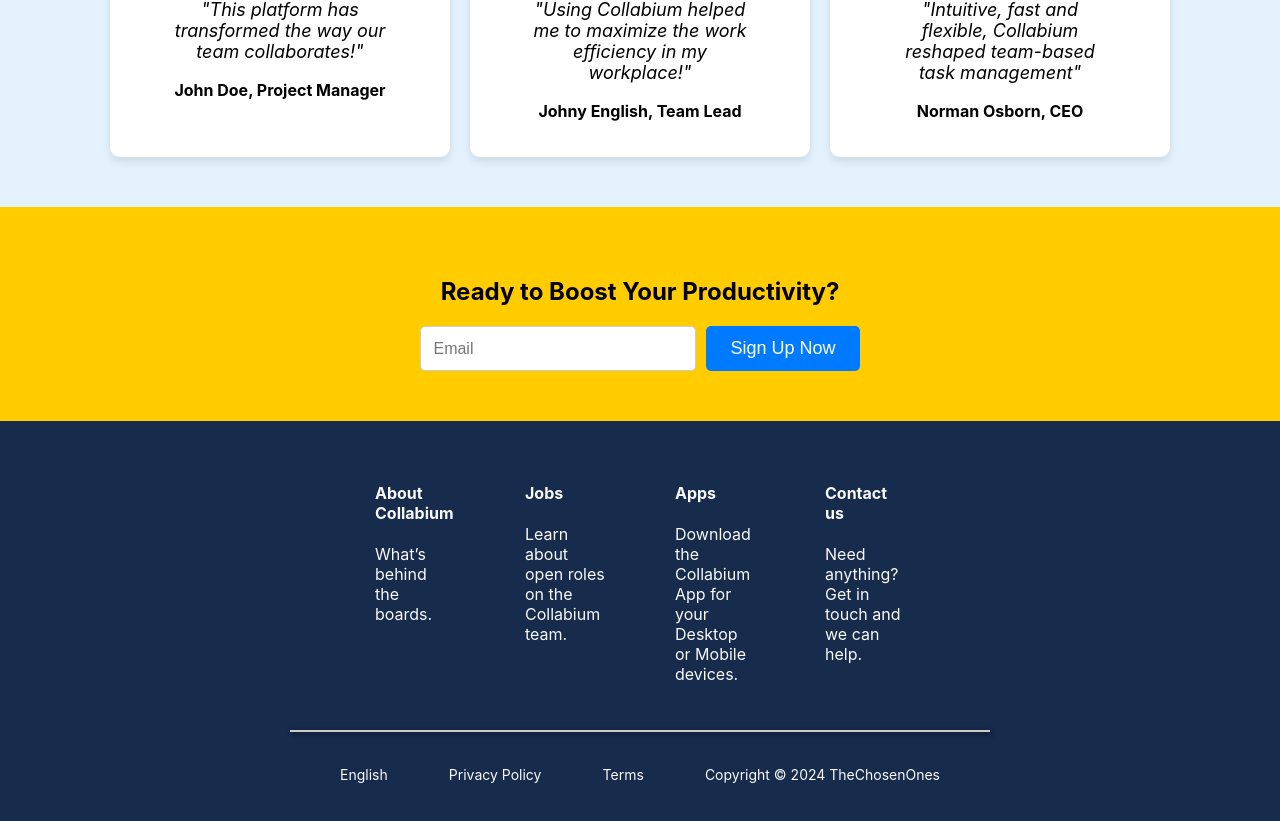
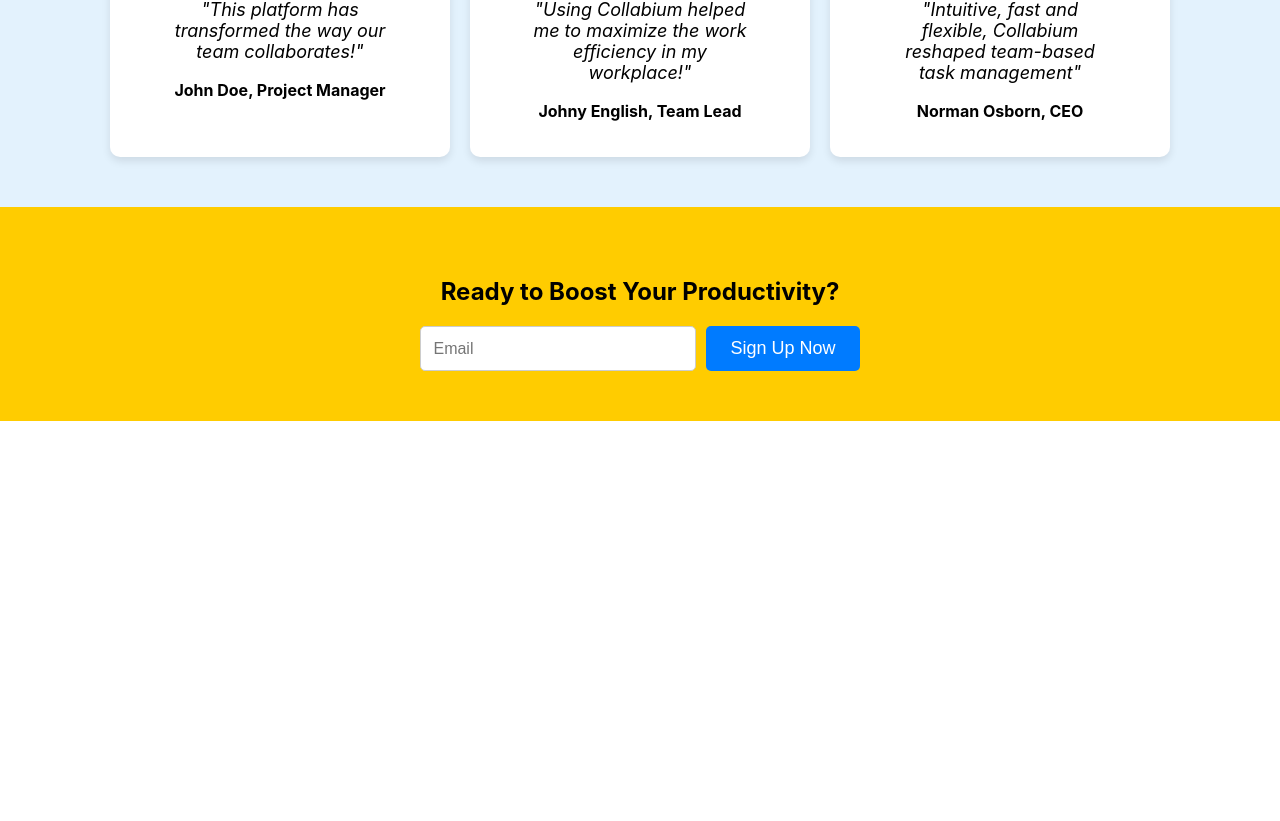
Before and after one commit to KianShirvani/TheChosenOnes, a React (Create React App) app in the folder frontend/: page / in a window 1280 px wide. Shown: the part 1159-1980 px from the top of the page. After the commit the page ends 1580 px from the top, so only its background shows below. Built offline with nearby package versions, Linux system fonts and the light colour scheme.

Commit message:
test the funstion for login page and signup page.

```diff
--- a/frontend/src/App.js
+++ b/frontend/src/App.js
@@ -3,9 +3,7 @@
 import Header from "./components/Header";
 import MainPage from "./MainPage";
 import LoginPage from "./LoginPage";
-import Footer from "./components/Footer";
 import SignupPage from "./SignupPage";
-import TaskBoard from "./components/TaskBoard";
 
 function App() {
   return (
@@ -15,9 +13,7 @@
         <Route path="/" element={<MainPage />} />   {/* ✅ Home Page */}
         <Route path="/login" element={<LoginPage />} />
         <Route path="/signup" element={<SignupPage />} />
-        <Route path="/tasks" element={<TaskBoard />} />  {/* ✅ Task Management Page */}
       </Routes>
-      <Footer />
     </Router>
   );
 }
```
Also changed, not shown: frontend/src/components/Footer.js (line endings or trailing spaces).
